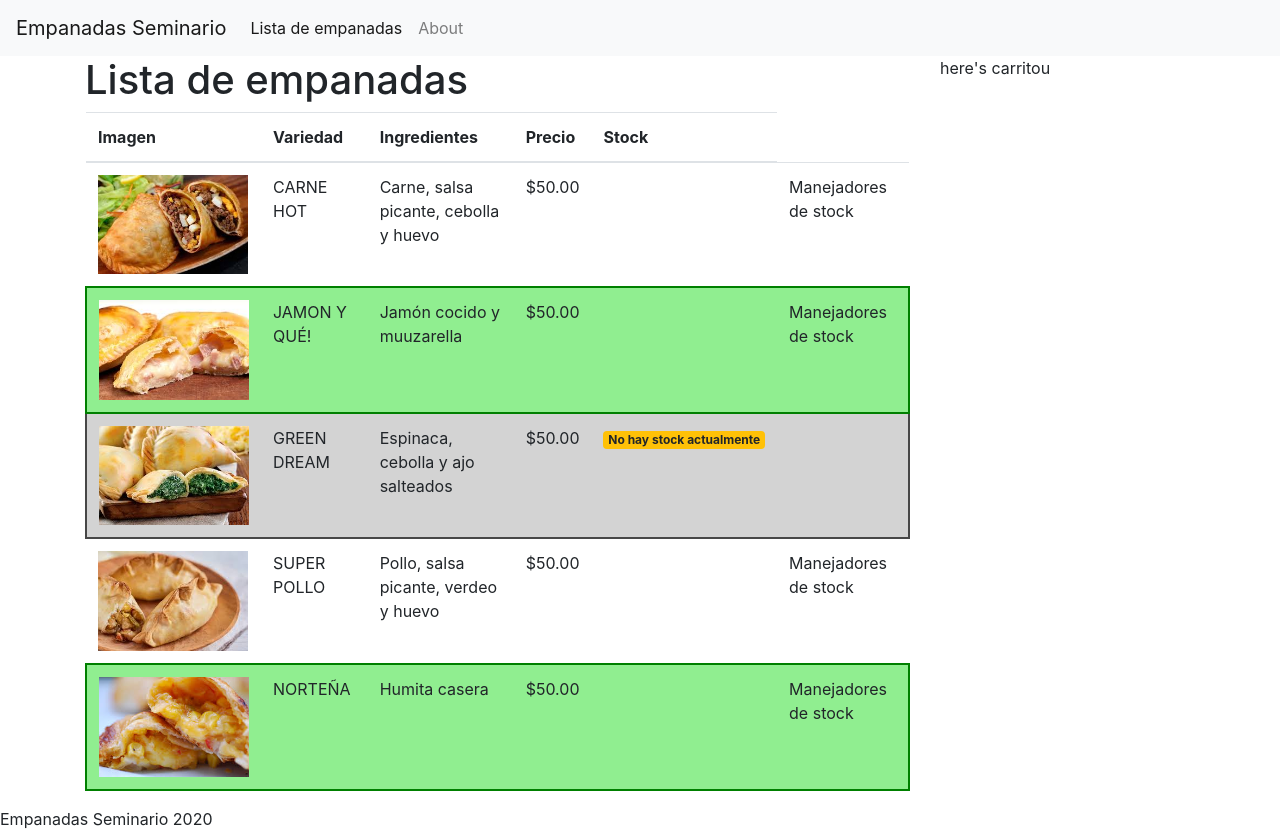
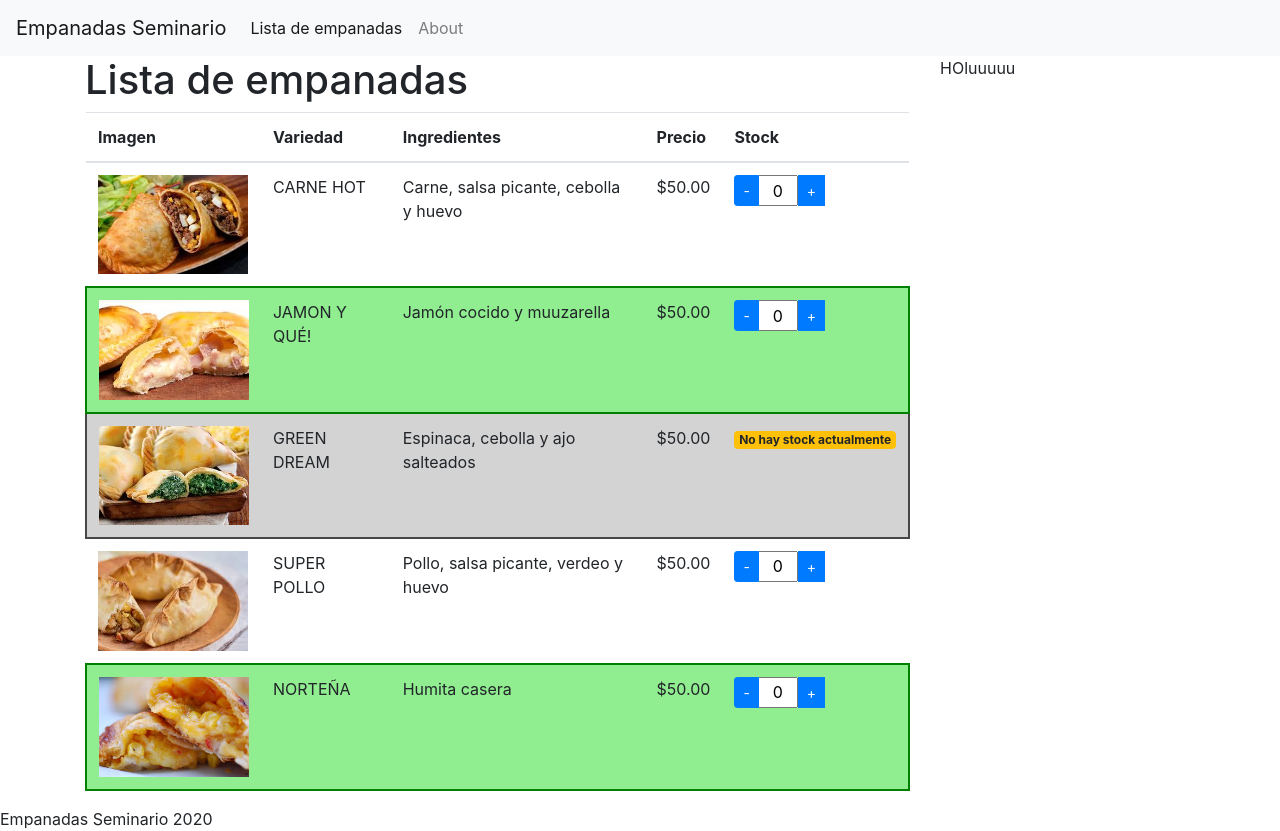
Before and after one commit to Agusd17/seminario-app, an Angular app: page /empanadas in a window 1280 px wide. Built offline with nearby package versions, Linux system fonts and the light colour scheme.

Commit message:
creado componente para el input de items al carrito. Realizadas modificaciones necesarias para migrar la funcionalidad del input al nuevo componente. Modificado el servicio cart-manager para reflejar correctamente los cambios en el carrito

```diff
--- a/src/app/cart-manager.service.ts
+++ b/src/app/cart-manager.service.ts
@@ -5,7 +5,7 @@ import { Empanada } from './empanadas-list/Empanada';
 export class CartManagerService {
 
     cartChanged = new EventEmitter<Empanada[]>();
-    private cart: Empanada[];
+    private cart: Empanada[] = [];
 
     addItemstoCart(item: Empanada){
         // en ES6 los '...' indican que el array se debe pasar item a item,
--- a/src/app/empanadas-list/Empanada.ts
+++ b/src/app/empanadas-list/Empanada.ts
@@ -5,4 +5,5 @@ export interface Empanada {
     price: number;
     stock: number;
     sale: boolean;
+    quantity: number;
   }
--- a/src/app/empanadas-list/carrito/carrito.component.html
+++ b/src/app/empanadas-list/carrito/carrito.component.html
@@ -1 +1,19 @@
-<p>here's carritou</p>
+<div *ngIf="noCartFlag; else cartTable">HOluuuuu</div>
+<ng-template #cartTable>
+    <table class="table">
+        <thead>
+            <tr>
+                <th>Variedad</th>
+                <th>Cantidad</th>
+                <th>Precio</th>
+            </tr>
+        </thead>
+        <tbody *ngFor="let empanada of carrito">
+            <tr>
+                <td>{{empanada.name | uppercase}}</td>
+                <td>{{empanada.stock}}</td>
+                <td>{{empanada.price | currency}}</td>
+            </tr>
+        </tbody>
+    </table>
+</ng-template>
--- a/src/app/empanadas-list/carrito/carrito.component.ts
+++ b/src/app/empanadas-list/carrito/carrito.component.ts
@@ -1,4 +1,6 @@
 import { Component, OnInit } from '@angular/core';
+import { CartManagerService } from 'src/app/cart-manager.service';
+import { Empanada } from '../Empanada';
 
 @Component({
   selector: 'app-carrito',
@@ -7,9 +9,21 @@ import { Component, OnInit } from '@angular/core';
 })
 export class CarritoComponent implements OnInit {
 
-  constructor() { }
+  constructor(private cartManager: CartManagerService) { }
+
+  carrito: Empanada[];
+  noCartFlag: boolean = true;
 
   ngOnInit(): void {
+
+    this.carrito = [];
+
+    this.cartManager.cartChanged.subscribe(
+      (cart: Empanada[]) => {
+        this.carrito = cart;
+        this.noCartFlag = false;
+      }
+    );
   }
 
 }
--- a/src/app/empanadas-list/empanadas-list.component.html
+++ b/src/app/empanadas-list/empanadas-list.component.html
@@ -19,8 +19,12 @@
                         <td>{{empanada.name | uppercase}}</td>
                         <td>{{empanada.style}}</td>
                         <td>{{empanada.price | currency}}</td>
-                        <td><span *ngIf="empanada.stock==0" class="badge badge-warning">No hay stock actualmente</span></td>
-                        <td><span *ngIf="empanada.stock > 0" >Manejadores de stock</span></td>
+                        <td *ngIf="empanada.stock==0; else manageQuantity"><span class="badge badge-warning">No hay stock actualmente</span></td>
+                        <ng-template #manageQuantity>
+                            <td>
+                                <app-input-cart [empanada]="empanada"></app-input-cart>
+                            </td>
+                        </ng-template>
                     </tr>
                 </tbody>
             </table>
--- a/src/app/empanadas-list/empanadas-list.component.ts
+++ b/src/app/empanadas-list/empanadas-list.component.ts
@@ -11,10 +11,10 @@ import { Empanada } from './Empanada';
 export class EmpanadasListComponent implements OnInit {
 
   constructor(
-    private stockManager: StockManagerService,
-    private cartManager: CartManagerService) { }
+    private stockManager: StockManagerService) { }
 
   empanadas: Empanada[];
+  currentQuant: number = 0;
 
   ngOnInit() {
     this.empanadas = this.stockManager.getEmpanadas();
@@ -27,4 +27,8 @@ export class EmpanadasListComponent implements OnInit {
     )
   }
 
+  addToCart(empanada: Empanada) {
+    this.stockManager.addToCart(empanada);
+  }
+
 }
--- /dev/null
+++ b/src/app/input-cart/input-cart.component.html
@@ -0,0 +1,9 @@
+<div class="input-group">
+    <div class="input-group-prepend">
+        <button class="btn btn-primary btn-sm" (click)="downQuant(empanada)">-</button>
+    </div>
+    <input type="text" class="text-center" [(ngModel)]="empanada.quantity" (keyup)="chngQuant($event, empanada)">
+    <div class="input-group-prepend">
+        <button class="btn btn-primary btn-sm" (click)="upQuant(empanada)">+</button>
+    </div>
+</div>
--- /dev/null
+++ b/src/app/input-cart/input-cart.component.scss
@@ -0,0 +1,3 @@
+input {
+    max-width: 40px;
+}
--- /dev/null
+++ b/src/app/input-cart/input-cart.component.ts
@@ -0,0 +1,39 @@
+import { Component, Input, OnInit } from '@angular/core';
+import { Empanada } from '../empanadas-list/Empanada';
+
+@Component({
+  selector: 'app-input-cart',
+  templateUrl: './input-cart.component.html',
+  styleUrls: ['./input-cart.component.scss']
+})
+export class InputCartComponent implements OnInit {
+
+  @Input() empanada: Empanada;
+
+  constructor() { }
+
+  ngOnInit(): void {
+  }
+
+  upQuant(empanada: Empanada) {
+    if(empanada.quantity < empanada.stock) {
+      empanada.quantity++;
+    }
+  }
+
+  downQuant(empanada: Empanada) {
+    if(empanada.quantity > 0) {
+      empanada.quantity--;
+    }
+  }
+
+  chngQuant(event, empanada: Empanada) {
+    if (event.code == 'ArrowUp' && empanada.quantity < empanada.stock) {
+      empanada.quantity++;
+    } else if (event.code == 'ArrowDown' && empanada.quantity > 0) {
+      empanada.quantity--;
+    }
+
+  }
+
+}
--- a/src/app/stock-manager.service.ts
+++ b/src/app/stock-manager.service.ts
@@ -6,14 +6,17 @@ import { Empanada } from './empanadas-list/Empanada';
 export class StockManagerService {
 
   empanadasChanged = new EventEmitter<Empanada[]>();
+
+  // array inicial
   private empanadas: Empanada[] = [
     {
       image: "assets/img/carnehot.jpg",
       name: "Carne Hot",
       style: "Carne, salsa picante, cebolla y huevo",
       price: 50,
-      stock: 75,
-      sale: false
+      stock: 5,
+      sale: false,
+      quantity: 0
     },
     {
       image: "assets/img/jamonyque.jpg",
@@ -21,7 +24,8 @@ export class StockManagerService {
       style: "Jamón cocido y muuzarella",
       price: 50,
       stock: 50,
-      sale: true
+      sale: true,
+      quantity: 0
     },
     {
       image: "assets/img/verdura.jpg",
@@ -29,7 +33,8 @@ export class StockManagerService {
       style: "Espinaca, cebolla y ajo salteados",
       price: 50,
       stock: 0,
-      sale: false
+      sale: false,
+      quantity: 0
     },
     {
       image: "assets/img/pollito.jpg",
@@ -37,7 +42,8 @@ export class StockManagerService {
       style: "Pollo, salsa picante, verdeo y huevo",
       price: 50,
       stock: 85,
-      sale: false
+      sale: false,
+      quantity: 0
     },
     {
       image: "assets/img/humita.jpg",
@@ -45,7 +51,8 @@ export class StockManagerService {
       style: "Humita casera",
       price: 50,
       stock: 100,
-      sale: true
+      sale: true,
+      quantity: 0
     },
   ];
 
```
Also changed, not shown: src/app/app.module.ts (+6 -2 lines).
